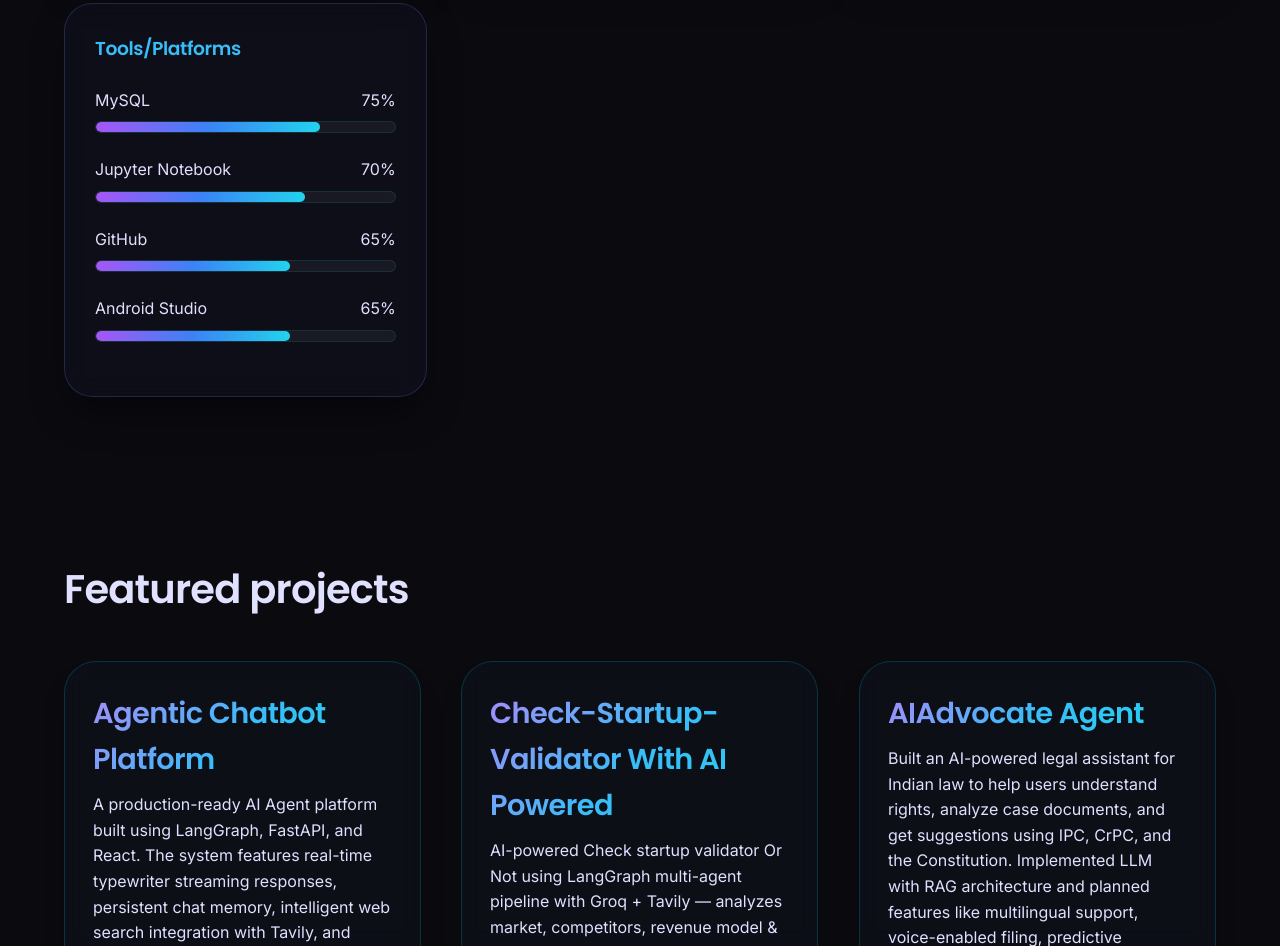
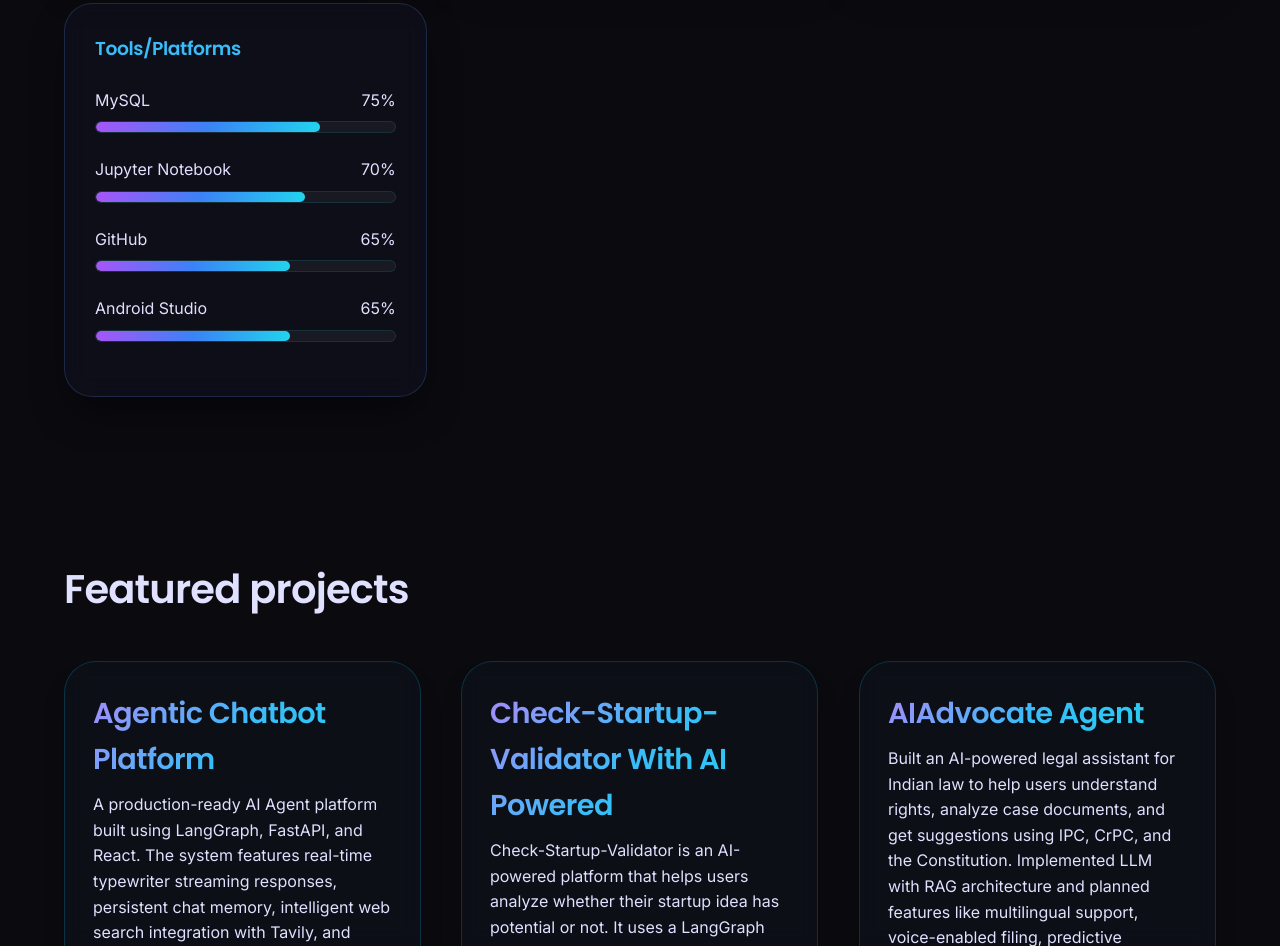
Before and after one commit to jilanipasha1011/MyPortfolio, a plain HTML site: page index.html in a window 1280 px wide. Shown: the part 1854-2800 px from the top of the page. Drawn offline with nearby package versions, Linux system fonts and the light colour scheme.

Commit message:
update project

```diff
--- a/index.html
+++ b/index.html
@@ -667,7 +667,7 @@
 
         <div class="project-card tilt-card">
           <h3 class="gradient-text">Check-Startup-Validator With AI Powered</h3>
-          <p>AI-powered Check startup validator Or Not using LangGraph multi-agent pipeline with Groq + Tavily — analyzes market, competitors, revenue model & MVP plan. Built with FastAPI backend and React frontend, deployed on Render + Vercel.<br>
+          <p>Check-Startup-Validator is an AI-powered platform that helps users analyze whether their startup idea has potential or not. It uses a LangGraph multi-agent pipeline where different AI agents work together to study market demand, competitors, revenue models, and MVP planning. The system uses Groq for fast AI response generation and Tavily for real-time web research and market insights. The backend is built with FastAPI to manage APIs and AI workflows, while the frontend is developed using React for an interactive user experience. The complete application is deployed using [Render](https://render.com?utm_source=chatgpt.com) for the backend and [Vercel](https://vercel.com?utm_source=chatgpt.com) for the frontend, making it fully scalable and production-ready.<br>
           </p>
           <div class="project-btns"><a href="https://check-startup-validator.vercel.app/" class="btn-live"><i class="fas fa-rocket"></i> Live demo</a><a href="https://github.com/jilanipasha1011/CHECK-STARTUP-VALIDATOR" class="btn-live">GitHub</a></div>
         </div>
```
